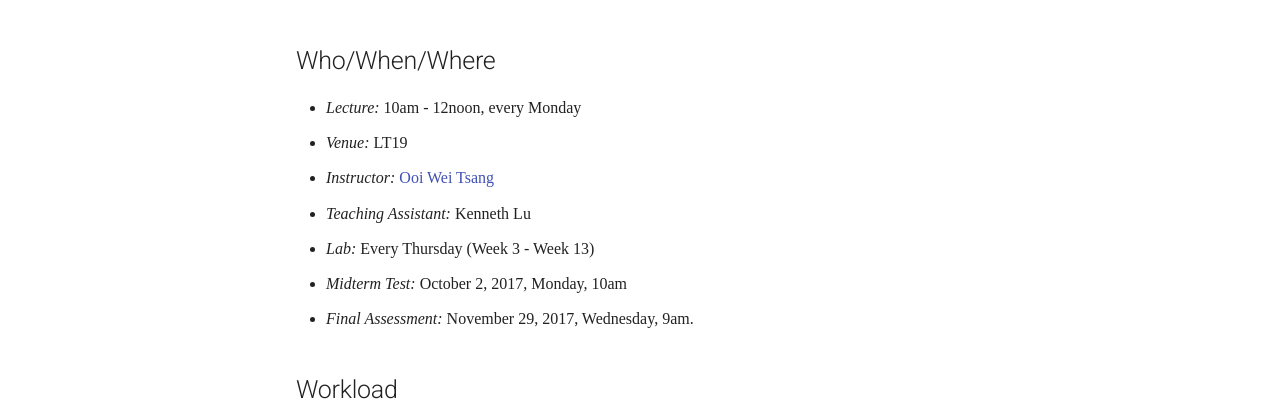
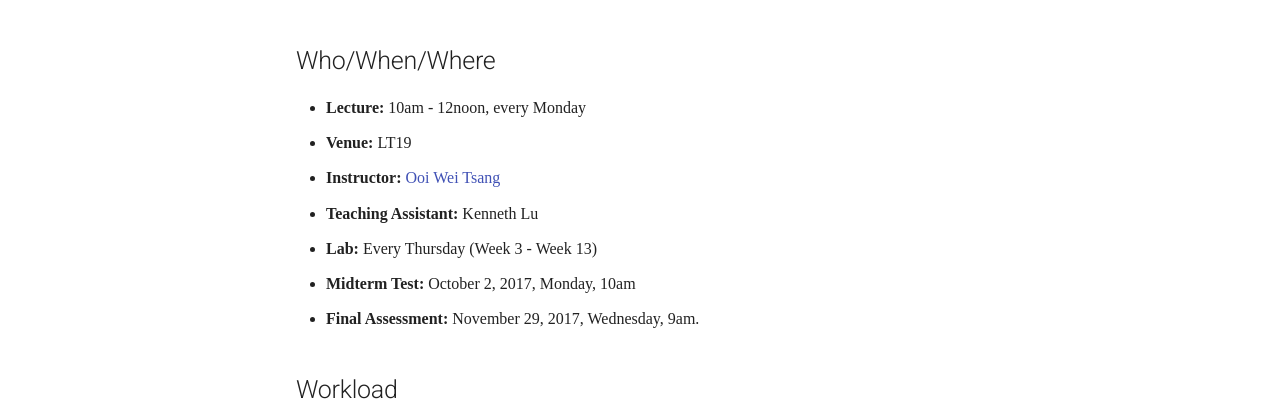
Before and after one commit to nus-cs2030/1718-s2, an MkDocs documentation site: the page built from docs/about.md, in a window 1280 px wide. Shown: the part 418-835 px from the top of the page. Built offline with MkDocs 1.6.1 and Material for MkDocs 9.7.7, drawn with Linux system fonts in a browser that asks for light colours; some web fonts are replaced; comment, search, counter and statistics services are not loaded; old or Windows-style settings are respelled for this version of MkDocs.

Commit message:
Fix bold fonts for key

```diff
--- a/docs/about.md
+++ b/docs/about.md
@@ -5,13 +5,13 @@ This module is a follow up to CS1010.  It explores two modern programming paradi
 
 ## Who/When/Where
 
-* *Lecture:* 10am - 12noon, every Monday
-* *Venue:* LT19
-* *Instructor:* [Ooi Wei Tsang](http://www.comp.nus.edu.sg/~ooiwt)
-* *Teaching Assistant:* Kenneth Lu
-* *Lab:* Every Thursday (Week 3 - Week 13)
-* *Midterm Test:* October 2, 2017, Monday, 10am
-* *Final Assessment:* November 29, 2017, Wednesday, 9am.
+* **Lecture:** 10am - 12noon, every Monday
+* **Venue:** LT19
+* **Instructor:** [Ooi Wei Tsang](http://www.comp.nus.edu.sg/~ooiwt)
+* **Teaching Assistant:** Kenneth Lu
+* **Lab:** Every Thursday (Week 3 - Week 13)
+* **Midterm Test:** October 2, 2017, Monday, 10am
+* **Final Assessment:** November 29, 2017, Wednesday, 9am.
 
 ## Workload
 
```
